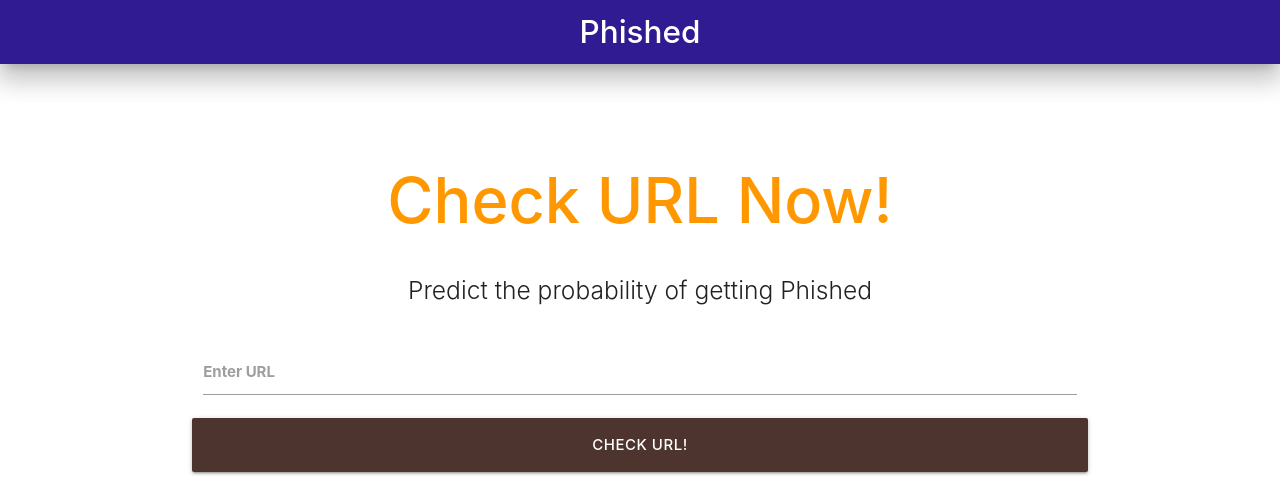
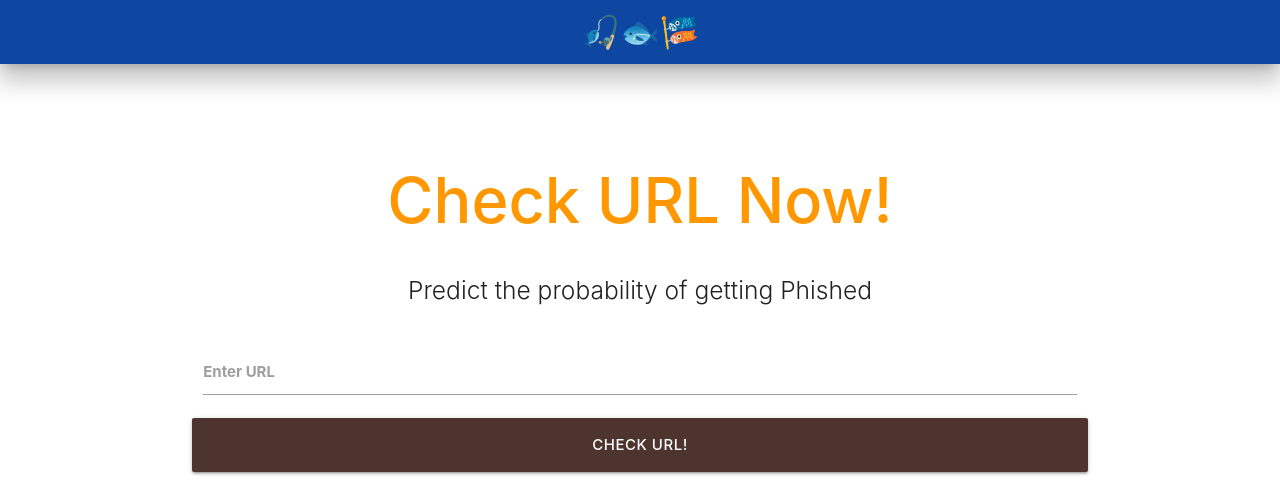
Before and after one commit to ArnavK-09/cyberami, a Flask app: page / in a window 1280 px wide. Shown: the top 491 px of the page. Run offline with Flask 3, Linux system fonts and the light colour scheme; parts of the project's set-up code (start-up, migrations or seed data) failed here and were passed over.

Commit message:
Update main.html

```diff
--- a/templates/main.html
+++ b/templates/main.html
@@ -21,10 +21,10 @@
   </head>
 
   <body style="height: 100%">
-    <nav class="deep-purple darken-4 lighten-1 z-depth-4" role="navigation">
+    <nav class="blue darken-4 lighten-1 z-depth-4" role="navigation">
       <div class="nav-wrapper container">
         <a id="logo-container" href="/" class="brand-logo center"
-          ><strong>Phished</strong></a
+          ><strong>🎣🐟🎏</strong></a
         >
       </div>
     </nav>
```
